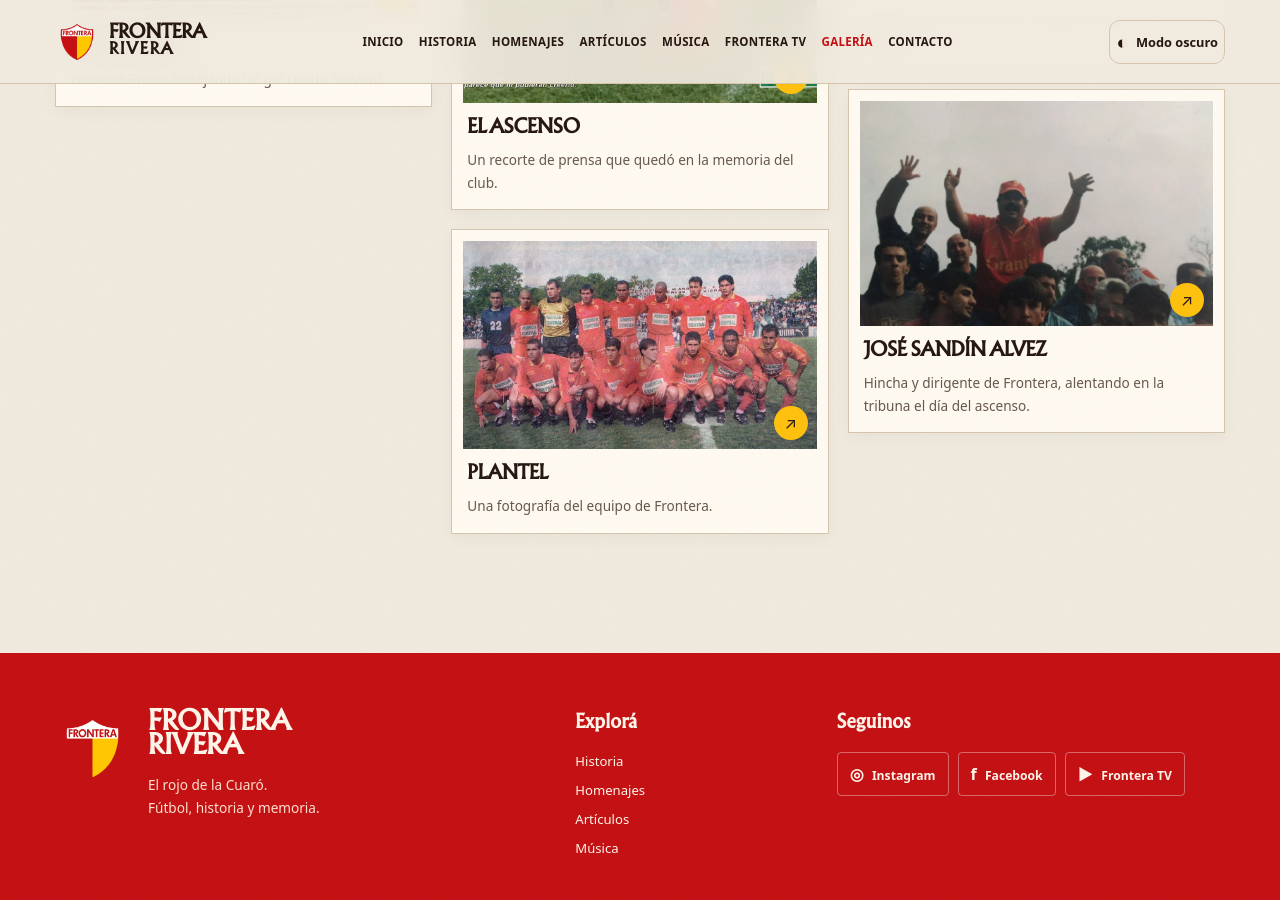
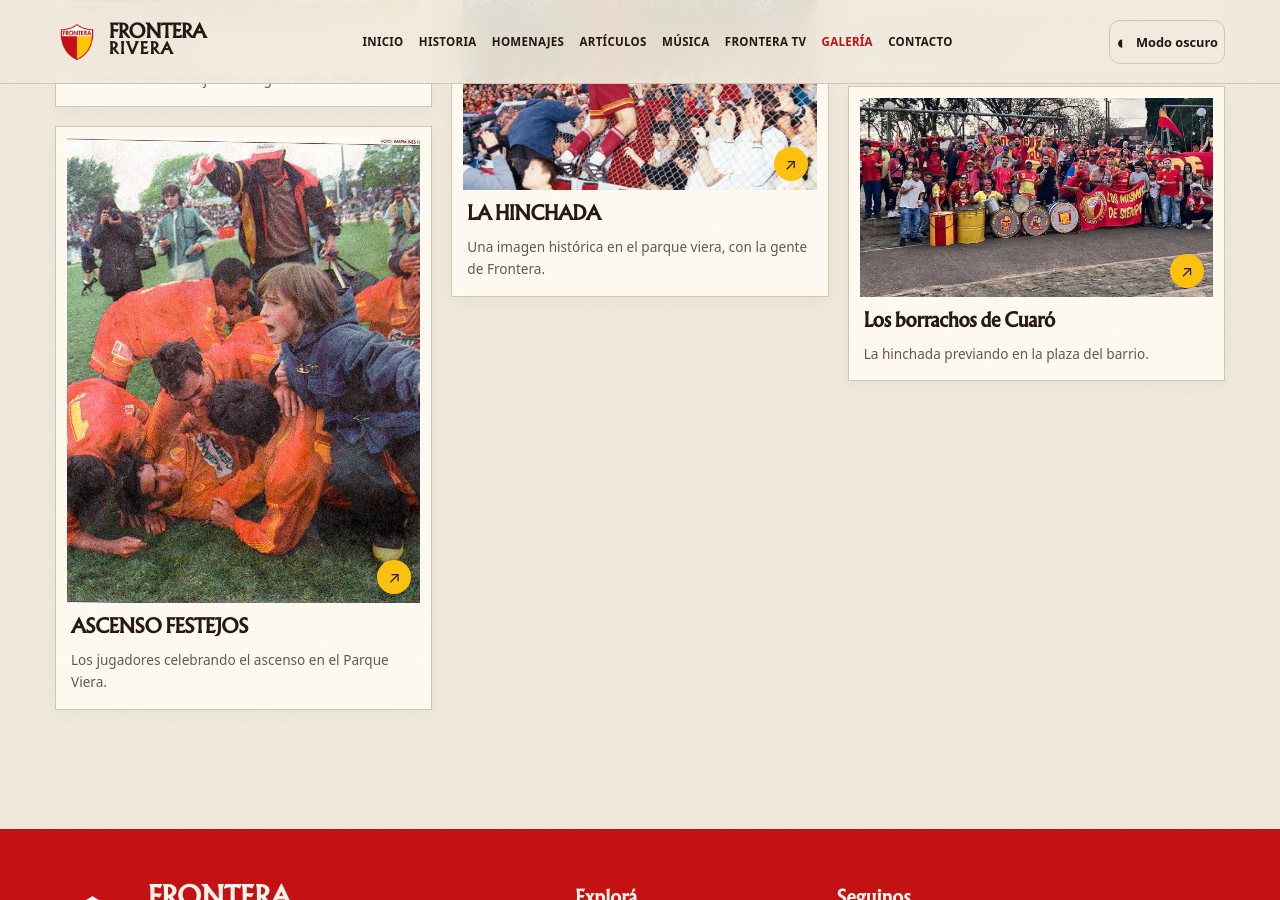
Before and after one commit to lilguti384-jpg/FronteraRivera, a Jekyll site: the page built from galeria/index.html, in a window 1280 px wide and 900 px high, scrolled down 2098 px. Built offline with Jekyll 4.4.1, drawn with Linux system fonts in a browser that asks for light colours; some web fonts are replaced.

Commit message:
Contenido: actualizar _data/galeria.json desde Pages CMS

```diff
--- a/_data/galeria.json
+++ b/_data/galeria.json
@@ -70,5 +70,11 @@
     "title": "JOSÉ SANDÍN ALVEZ",
     "description": "Hincha y dirigente de Frontera, alentando en la tribuna  el día del ascenso.",
     "image": "/assets/img/jose-sandin.webp"
+  },
+  {
+    "id": "LBDC",
+    "title": "Los borrachos de Cuaró",
+    "description": "La hinchada previando en la plaza del barrio.",
+    "image": "/assets/img/79977047216994949544763154784120054746992723n.jpg"
   }
 ]
```
